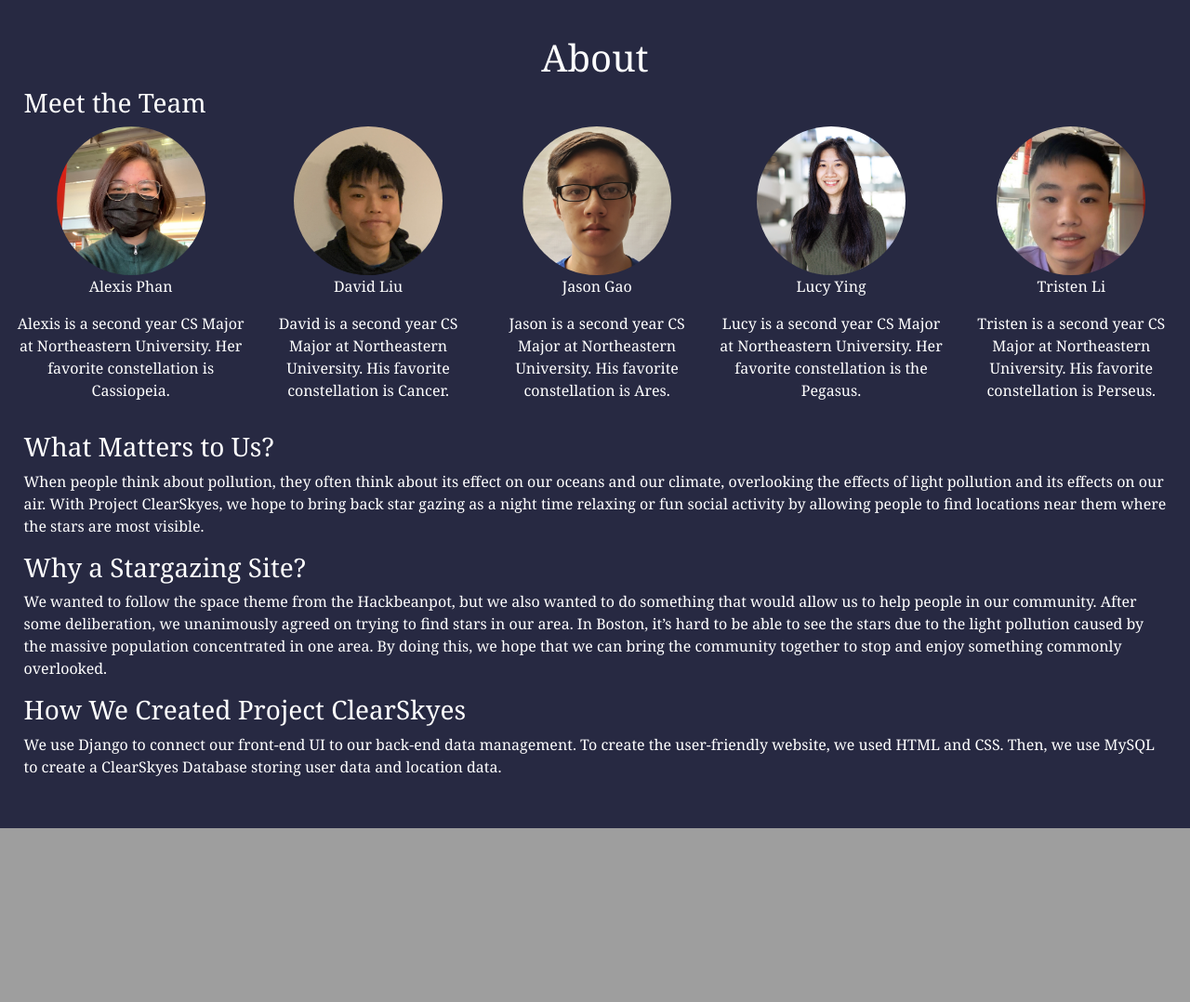
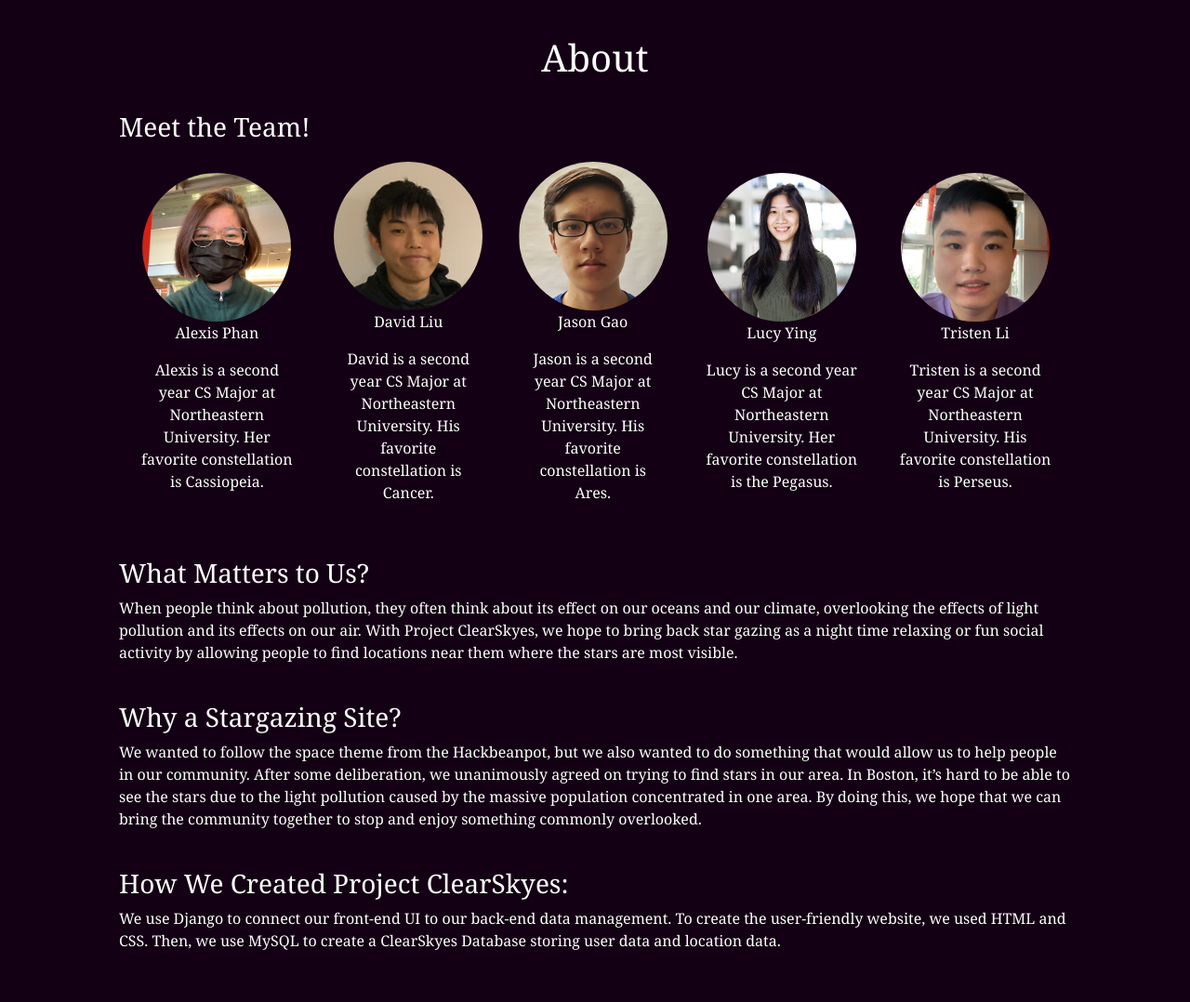
Before and after one commit to tjdli/HackBeanpot-2022, a Django app: page / in a window 1280 px wide. Shown: the part 800-1878 px from the top of the page at 93% size. Before the commit the page ends 1691 px from the top, so only its background shows below. Run offline with Django 4.2, Linux system fonts and the light colour scheme.

Commit message:
changed the margins

```diff
--- a/star_gazing/star_site/static/star_site/style.css
+++ b/star_gazing/star_site/static/star_site/style.css
@@ -18,20 +18,23 @@
     padding-bottom: 3%;
     text-align: center;
     color: white;
-    background-color: #272942;
+    /* background-color: rgb(27, 29, 39); */
+    background-color: rgb(20, 0, 20);
 }
 .about h3 {
+    padding-top: 2%;
     text-align: left;
-    padding-left: 2%;
+    padding-left: 10%;
 }
 
 .about p {
     text-align: left;
-    padding-left: 2%;
-    padding-right: 2%;
+    padding-left: 10%;
+    padding-right: 10%;
 }
 
 .about ul {
+    padding-top: 1%;
     display: flex;
     justify-content: space-around;
     align-items: center;
@@ -39,7 +42,8 @@
     list-style-type: none;
     width:100%;
     flex-wrap: no-wrap;
-    padding-left: 10px;
+    padding-left: 10%;
+    padding-right: 10%;
 }
 .about li {
     display: inline-block;
--- a/star_gazing/star_site/templates/star_site/home.html
+++ b/star_gazing/star_site/templates/star_site/home.html
@@ -15,7 +15,7 @@
     </div>
     <div class="about">
         <h1>About</h1>
-        <h3>Meet the Team</h3>
+        <h3>Meet the Team!</h3>
         <ul>
             <li>
                 <img src="{% static 'star_site/images/placeholder2.png' %}" alt="Alexis Phan"/>
@@ -50,9 +50,12 @@
         <h3>Why a Stargazing Site?</h3>
         <p>
             We wanted to follow the space theme from the Hackbeanpot, but we also wanted to do something that would
-            allow us to help people in our community. After some deliberation, we unanimously agreed on trying to find stars in our area. In Boston, it’s hard to be able to see the stars due to the light pollution caused by the massive population concentrated in one area. By doing this, we hope that we can bring the community together to stop and enjoy something commonly overlooked.
+            allow us to help people in our community. After some deliberation, we unanimously agreed on trying to find
+            stars in our area. In Boston, it’s hard to be able to see the stars due to the light pollution caused by
+            the massive population concentrated in one area. By doing this, we hope that we can bring the community
+            together to stop and enjoy something commonly overlooked.
         </p>
-        <h3>How We Created Project ClearSkyes</h3>
+        <h3>How We Created Project ClearSkyes:</h3>
         <p>
             We use Django to connect our front-end UI to our back-end data management.
             To create the user-friendly website, we used HTML and CSS. Then, we use
```
Also changed, not shown: star_gazing/star_site/static/star_site/images/stars.jpeg (added).
